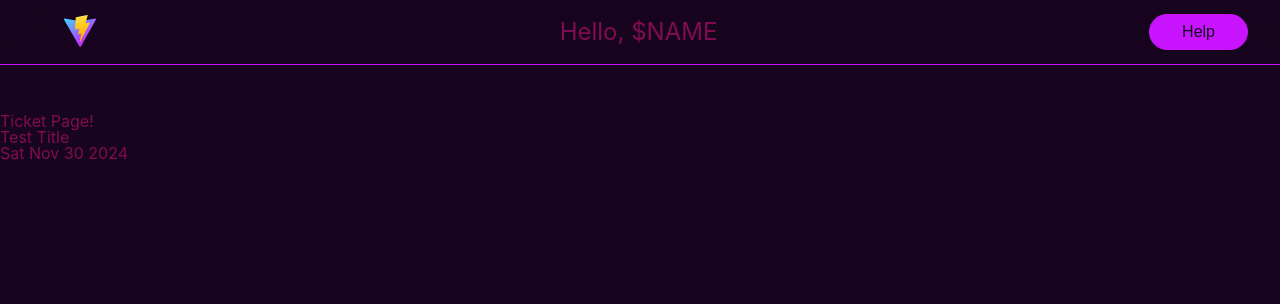
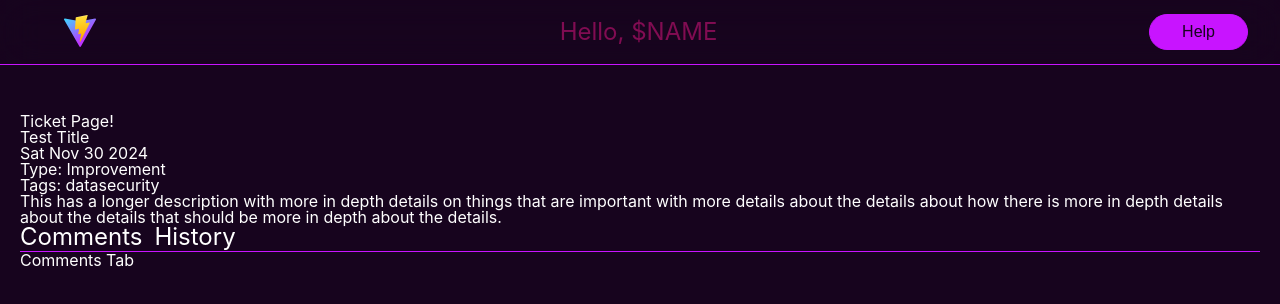
Before and after one commit to dwilliams304/ts-ticket-tracker, a React (Vite) app in the folder client/: page / in a window 1280 px wide. Both pictures are taken after a click on the element 640 px from the left and 433 px from the top of the page. Shown: the top 304 px of the page. Built offline with nearby package versions, Linux system fonts and the light colour scheme.

Commit message:
add more to ticket page

```diff
--- a/client/src/components/components.css
+++ b/client/src/components/components.css
@@ -88,3 +88,20 @@
     border-radius: 10px;
     padding: 6px 12px;
 }
+
+.ticket-page {
+    color: white;
+    padding: 0 20px;
+}
+
+.ticket-footer .footer-tabs {
+    display: flex;
+    gap: 12px;
+    padding-bottom: 2px;
+    border-bottom: 1px solid var(--primaryColor);
+}
+
+.footer-tabs h3 {
+    font-size: 24px;
+    cursor: pointer;
+}
--- a/client/src/components/pages/TicketPage/TicketPage.tsx
+++ b/client/src/components/pages/TicketPage/TicketPage.tsx
@@ -3,10 +3,12 @@ import { useParams, useNavigate } from "react-router-dom";
 import TEST_FetchTicketData from "../../../data/dummydata";
 import { FullTicket } from "../../../types";
 
+type footertabs = "Comments" | "History";
 
 export default function TicketPage(){
     const [ticketData, setTicketData] = useState<FullTicket | null>();
     const [isLoading, setIsLoading] = useState(true);
+    const [footerTab, setFooterTab] = useState<footertabs>("Comments");
     const { id } = useParams();
     const navTo = useNavigate();
 
@@ -26,10 +28,34 @@ export default function TicketPage(){
     if(!isLoading && ticketData === null) navTo('/');
 
     return(
-        <div>
-            <h2>Ticket Page!</h2>
-            <p>{ticketData?.basicDetails.title}</p>
-            <p>{ticketData?.basicDetails.dateCreated.toDateString()}</p>
+        <div className="ticket-page">
+            <div className="ticket-header">
+                <h2>Ticket Page!</h2>
+                <p>{ticketData?.basicDetails.title}</p>
+                <p>{ticketData?.basicDetails.dateCreated.toDateString()}</p>
+                <p>Type: {ticketData?.basicDetails.type}</p>
+                <p>Tags: {
+                        ticketData?.basicDetails.tags.map(tag => (<span key={tag}>{tag}</span>))
+                    }</p>
+            </div>
+            <div className="ticket-body">
+                <p>{ticketData?.longDescription}</p>
+            </div>
+            <div className="ticket-footer">
+                <div className="footer-tabs">
+                    <h3 onClick={() => setFooterTab("Comments")}>Comments</h3>
+                    <h3 onClick={() => setFooterTab("History")}>History</h3>
+                </div>
+                {/* TO-DO: SEPARATE INTO OWN COMPONENT */}
+                <div>
+                    {
+                        footerTab === "Comments" ?
+                        <div>Comments Tab</div>
+                        :
+                        <div>History Tab</div>
+                    }
+                </div>
+            </div>
         </div>
     )
 
--- a/client/src/data/dummydata.ts
+++ b/client/src/data/dummydata.ts
@@ -1,4 +1,4 @@
-import { User, BasicTicketData, FullTicket } from "../types";
+import { User, FullTicket } from "../types";
 
 export default function TEST_FetchTicketData(id: string) : FullTicket | null {
     for(let i = 0; i < DummyTickets.length; i++){
@@ -36,7 +36,7 @@ export const DummyTickets: FullTicket[] = [
                 "data", "security"
             ]
         },
-        longDescription: "",
+        longDescription: "This has a longer description with more in depth details on things that are important with more details about the details about how there is more in depth details about the details that should be more in depth about the details.",
         history: [
             {
                 timestamp: new Date(),
```
